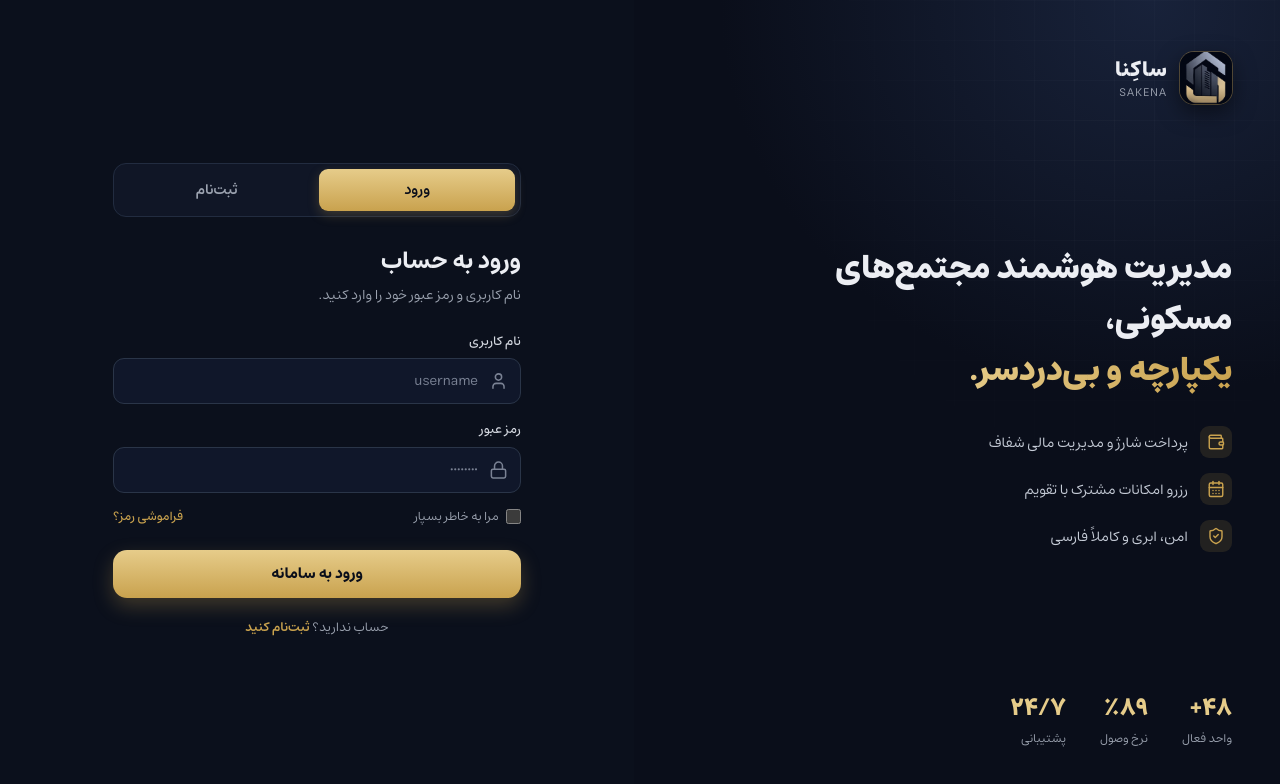
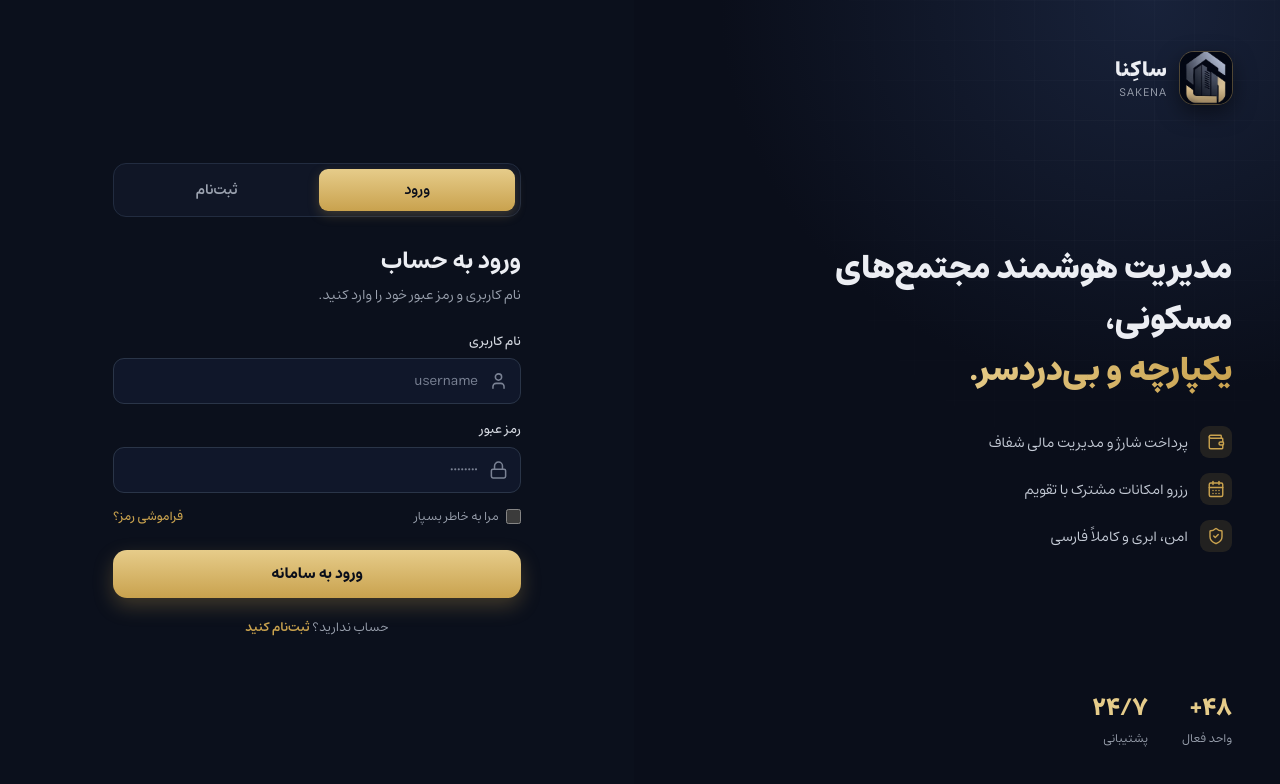
Before and after one commit to ASD-SAKENA/SAKENA-Frontend, a Next.js app: page /login in a window 1280 px wide. Shown: the top 784 px of the page. Built offline with nearby package versions, Linux system fonts and the light colour scheme; no server answers.

Commit message:
Link Auth Brand To Landing Page

```diff
--- a/components/auth/brand-side.tsx
+++ b/components/auth/brand-side.tsx
@@ -14,7 +14,6 @@ const BRAND_POINTS = [
 
 const LOGIN_STATS = [
   { value: "۴۸+", label: "واحد فعال" },
-  { value: "٪۸۹", label: "نرخ وصول" },
   { value: "۲۴/۷", label: "پشتیبانی" },
 ] as const;
 
```
Also changed, not shown: 1 other file (tests, documents, lock files or other folders).
